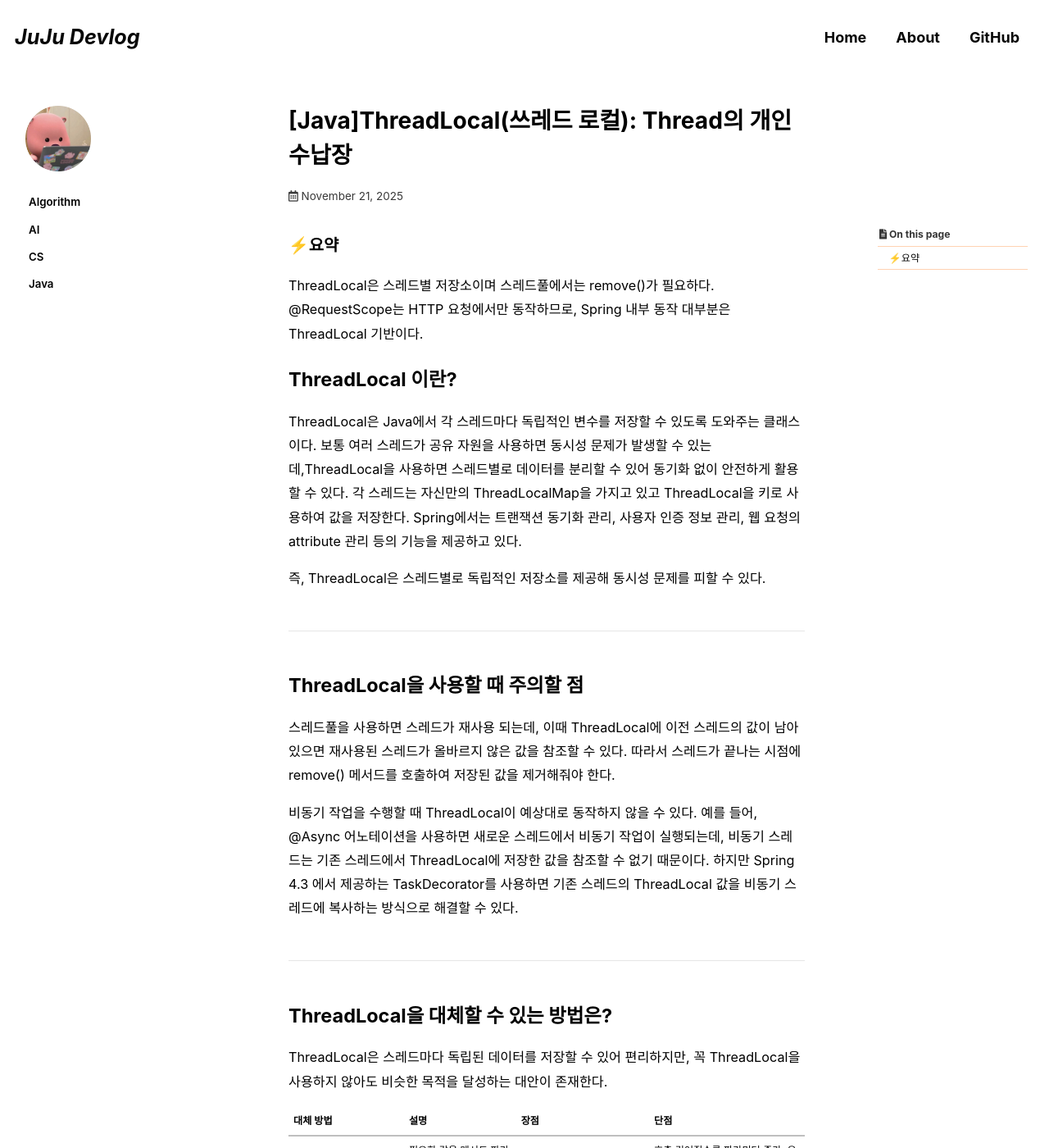
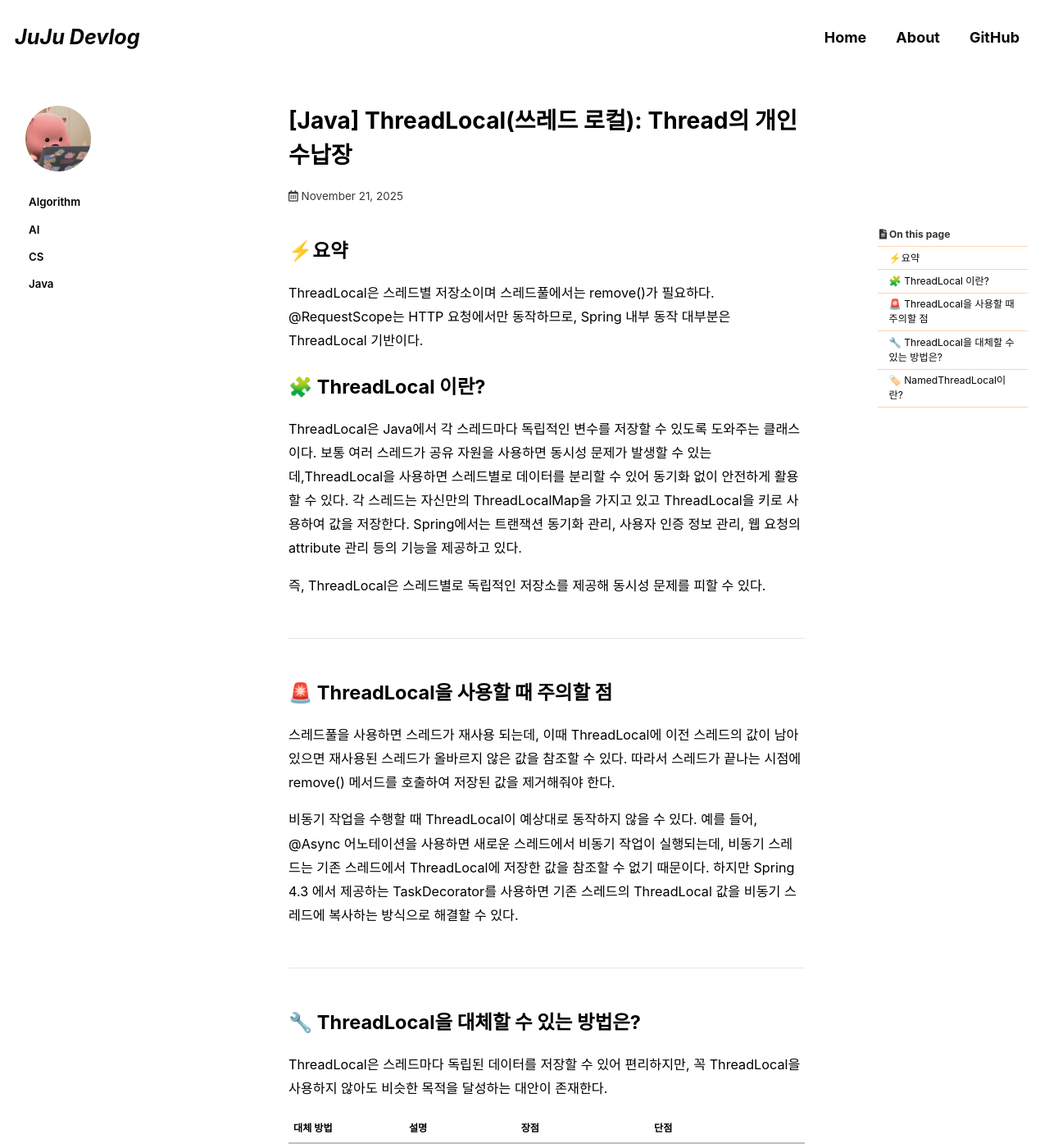
Before and after one commit to zuvvon/zuvvon.github.io, a Jekyll site: the page built from _posts/2025-11-21-threadlocal.md, in a window 1280 px wide and 1400 px high. Shown: the whole window at 82% size. Built offline with Jekyll 4.4.1, drawn with Linux system fonts in a browser that asks for light colours; cached includes are drawn as plain includes; some web fonts are replaced; comment, search, counter and statistics services are not loaded; some of the changed text lies outside the part shown.

Commit message:
Fix formatting and headings in threadlocal.md

```diff
--- a/_posts/2025-11-21-threadlocal.md
+++ b/_posts/2025-11-21-threadlocal.md
@@ -1,5 +1,5 @@
 ---
-title: "[Java]ThreadLocal(쓰레드 로컬): Thread의 개인 수납장"
+title: "[Java] ThreadLocal(쓰레드 로컬): Thread의 개인 수납장"
 excerpt: "각 스레드마다 독립적인 데이터를 저장하는 ThreadLocal의 원리와 Spring에서의 활용, 그리고 스레드풀 환경에서 반드시 주의해야 할 점 알아보기"
 
 categories:
@@ -16,11 +16,11 @@ date: 2025-11-21
 last_modified_at: 2025-11-21
 ---
 
-### ⚡요약
+## ⚡요약
 ThreadLocal은 스레드별 저장소이며 스레드풀에서는 remove()가 필요하다.
 @RequestScope는 HTTP 요청에서만 동작하므로, Spring 내부 동작 대부분은 ThreadLocal 기반이다.
 
-## ThreadLocal 이란?
+## 🧩 ThreadLocal 이란?
 
 ThreadLocal은 Java에서 각 스레드마다 독립적인 변수를 저장할 수 있도록 도와주는 클래스이다. 보통 여러 스레드가 공유 자원을 사용하면 동시성 문제가 발생할 수 있는데,ThreadLocal을 사용하면 스레드별로 데이터를 분리할 수 있어 동기화 없이 안전하게 활용할 수 있다. 각 스레드는 자신만의 ThreadLocalMap을 가지고 있고 ThreadLocal을 키로 사용하여 값을 저장한다. Spring에서는 트랜잭션 동기화 관리, 사용자 인증 정보 관리, 웹 요청의 attribute 관리 등의 기능을 제공하고 있다.
 
@@ -28,7 +28,7 @@ ThreadLocal은 Java에서 각 스레드마다 독립적인 변수를 저장할
 
 ---
 
-## ThreadLocal을 사용할 때 주의할 점
+## 🚨 ThreadLocal을 사용할 때 주의할 점
 
 스레드풀을 사용하면 스레드가 재사용 되는데, 이때 ThreadLocal에 이전 스레드의 값이 남아있으면 재사용된 스레드가 올바르지 않은 값을 참조할 수 있다. 따라서 스레드가 끝나는 시점에 remove() 메서드를 호출하여 저장된 값을 제거해줘야 한다.
 
@@ -36,7 +36,7 @@ ThreadLocal은 Java에서 각 스레드마다 독립적인 변수를 저장할
 
 ---
 
-## ThreadLocal을 대체할 수 있는 방법은?
+## 🔧 ThreadLocal을 대체할 수 있는 방법은?
 
 ThreadLocal은 스레드마다 독립된 데이터를 저장할 수 있어 편리하지만, 꼭 ThreadLocal을 사용하지 않아도 비슷한 목적을 달성하는 대안이 존재한다.
 
@@ -50,6 +50,6 @@ ThreadLocal은 스레드마다 독립된 데이터를 저장할 수 있어 편
 
 ---
 
-## NamedThreadLocal이란?
+## 🏷️ NamedThreadLocal이란?
 
 NamedThreadLocal은 Spring에서 제공하는 ThreadLocal의 확장 클래스로, 디버깅을 쉽게 하기 위해 이름을 부여할 수 있도록 설계되었다. 기본적인 기능은 ThreadLocal과 같지만, 여러 개의 ThreadLocal을 사용할 때 이름을 명확히 설정하면 어떤 목적의 ThreadLocal인지 구분할 수 있어 디버깅이 용이하다.
```
